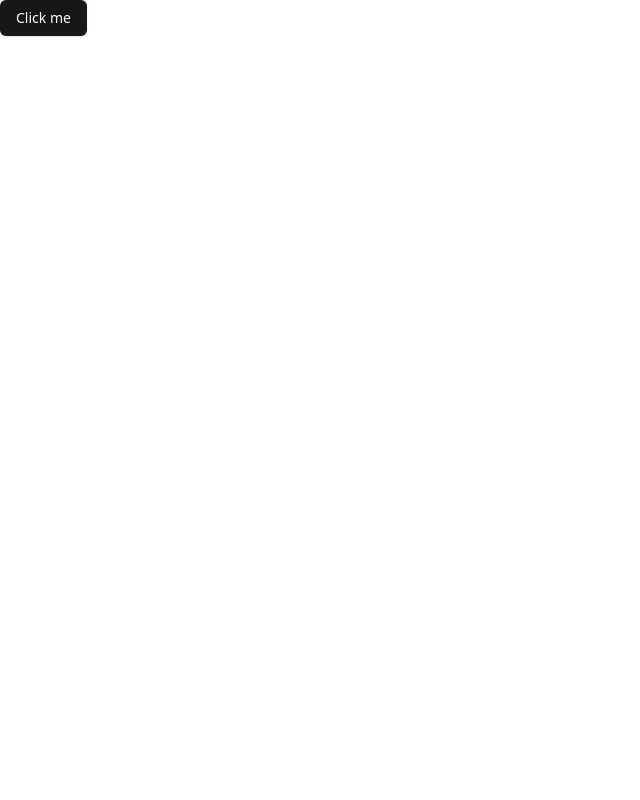
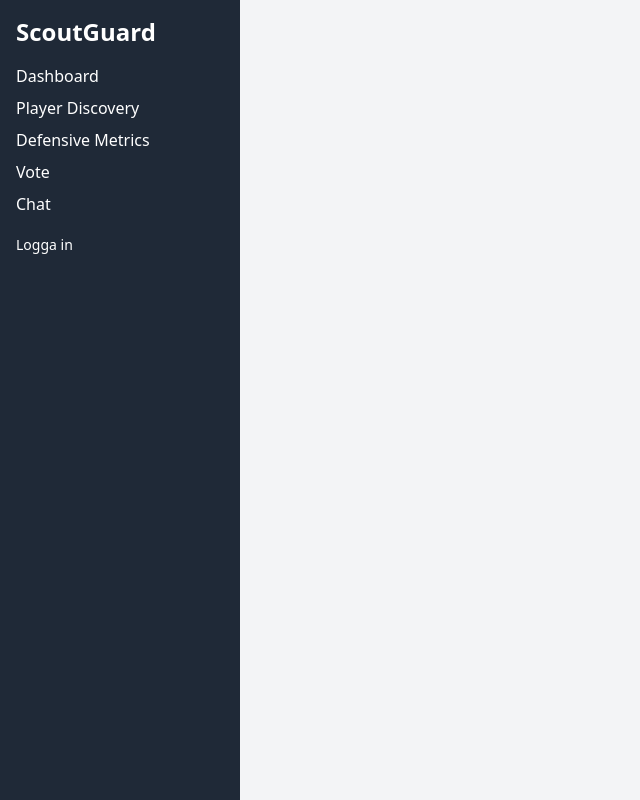
Before and after one commit to RamonIbra/ScoutGuard, a React (Vite) app in the folder FrontEnd/: page / in a window 1280 px wide. Shown: the whole page, without its empty margins (0-640 px from the left). Built offline with nearby package versions, Linux system fonts and the light colour scheme.

Commit message:
homepage

```diff
--- a/FrontEnd/src/layouts/MainLayout.tsx
+++ b/FrontEnd/src/layouts/MainLayout.tsx
@@ -1,9 +1,38 @@
-import { Outlet } from "react-router-dom";
+// src/layouts/MainLayout.tsx
+import { ReactNode } from "react";
+import { Link } from "react-router-dom";
 
-export default function MainLayout() {
+const MainLayout = ({ children }: { children: ReactNode }) => {
   return (
-    <div>
-      <Outlet />
+    <div className="flex h-screen">
+      <aside className="w-60 bg-gray-800 text-white p-4 space-y-4">
+        <h2 className="text-2xl font-bold mb-4">ScoutGuard</h2>
+        <nav className="flex flex-col space-y-2">
+          <Link to="/" className="hover:text-green-400">
+            Dashboard
+          </Link>
+          <Link to="/discovery" className="hover:text-green-400">
+            Player Discovery
+          </Link>
+          <Link to="/metrics" className="hover:text-green-400">
+            Defensive Metrics
+          </Link>
+          <Link to="/vote" className="hover:text-green-400">
+            Vote
+          </Link>
+          <Link to="/chat" className="hover:text-green-400">
+            Chat
+          </Link>
+        </nav>
+        <div className="mt-auto">
+          <Link to="/login" className="text-sm hover:text-red-400">
+            Logga in
+          </Link>
+        </div>
+      </aside>
+      <main className="flex-1 p-6 bg-gray-100 overflow-y-auto">{children}</main>
     </div>
   );
-}
+};
+
+export default MainLayout;
--- a/FrontEnd/src/pages/HomePage.tsx
+++ b/FrontEnd/src/pages/HomePage.tsx
@@ -1,9 +1,13 @@
 import { Button } from "@/components/ui/button";
+import MainLayout from "@/layouts/MainLayout"; // se till att pathen stämmer
 
 export default function HomePage() {
   return (
-    <div>
-      <Button>Click me</Button>
-    </div>
+    <MainLayout>
+      <div>
+        <h1 className="text-2xl font-bold mb-4">ScoutGuard Home</h1>
+        <Button>Click me</Button>
+      </div>
+    </MainLayout>
   );
 }
```
